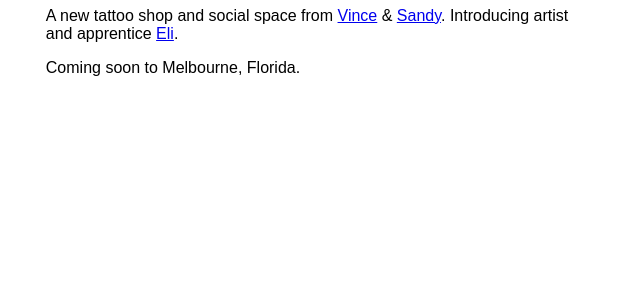
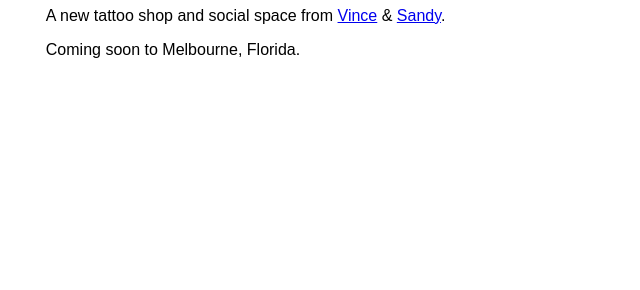
Before and after one commit to svanderbleek/eastcoastlinework, a plain HTML site: page index.html in a window 1280 px wide. Shown: the part 510-800 px from the top of the page, without its empty margins (319-959 px from the left). Drawn offline with Linux system fonts and the light colour scheme.

Commit message:
Update index.html

```diff
--- a/index.html
+++ b/index.html
@@ -23,7 +23,6 @@
     <p>
     A new tattoo shop and social space from
     <a href="https://www.instagram.com/vincetattoo305">Vince</a> & <a href="https://www.instagram.com/sandhundred">Sandy</a>.
-    Introducing artist and apprentice <a href="https://www.instagram.com/thelilalienstudio">Eli</a>.
     </p>
     <p>
     Coming soon to Melbourne, Florida.
```
